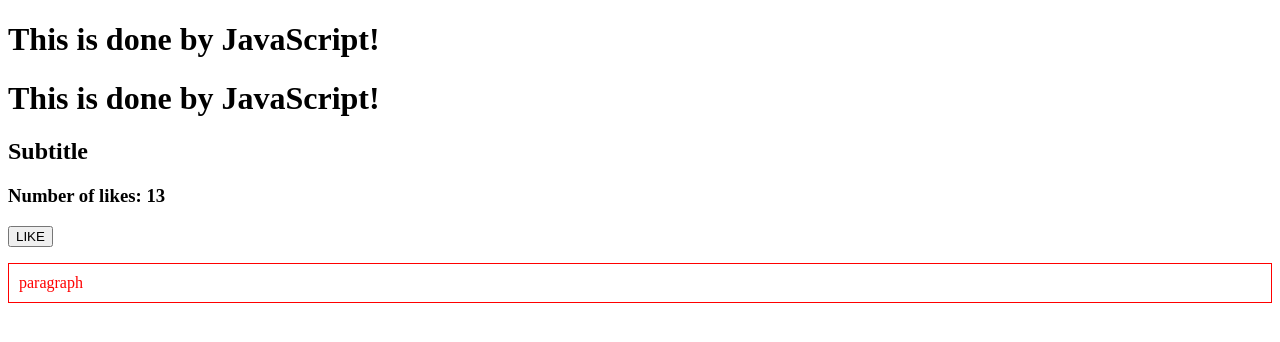
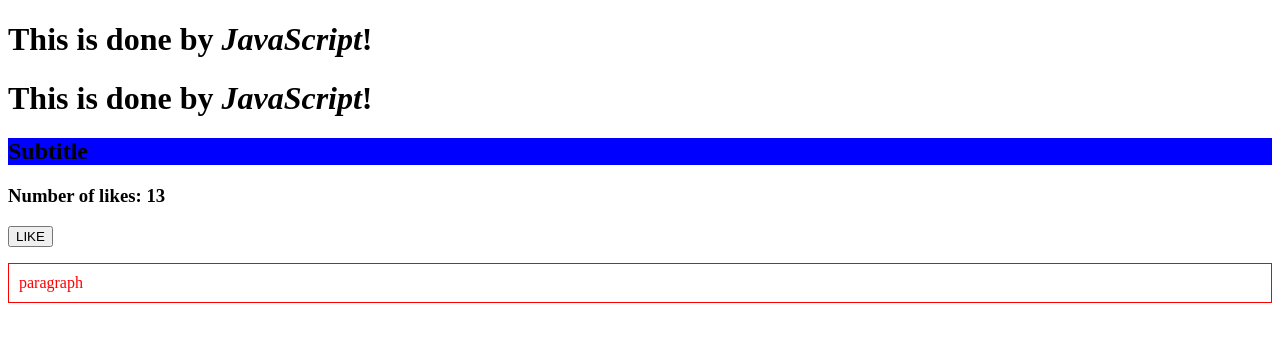
Before and after one commit to GUEMESE/sah-js-examples-april-20, a plain HTML site: page index.html in a window 1280 px wide. Drawn offline with nearby package versions, Linux system fonts and the light colour scheme.

Commit message:
add well toggles

```diff
--- a/scripts.js
+++ b/scripts.js
@@ -1,8 +1,9 @@
-console.log('Script file is loaded.');
 
 // Third part:
 
-$('h1').text('This is done by JavaScript!');
+console.log('Script file is loaded.');
+
+$('h1').html('This is done by <em>JavaScript</em>!');
 $('p').css('border','1px solid red');
 $('p').css('padding', '10px');
-$('h2').toggleClass('blue')
+$('h2').toggleClass('blue');
--- a/style.css
+++ b/style.css
@@ -2,3 +2,6 @@
     color: red;
 
 }
+.blue {
+    background: blue;
+}
```
